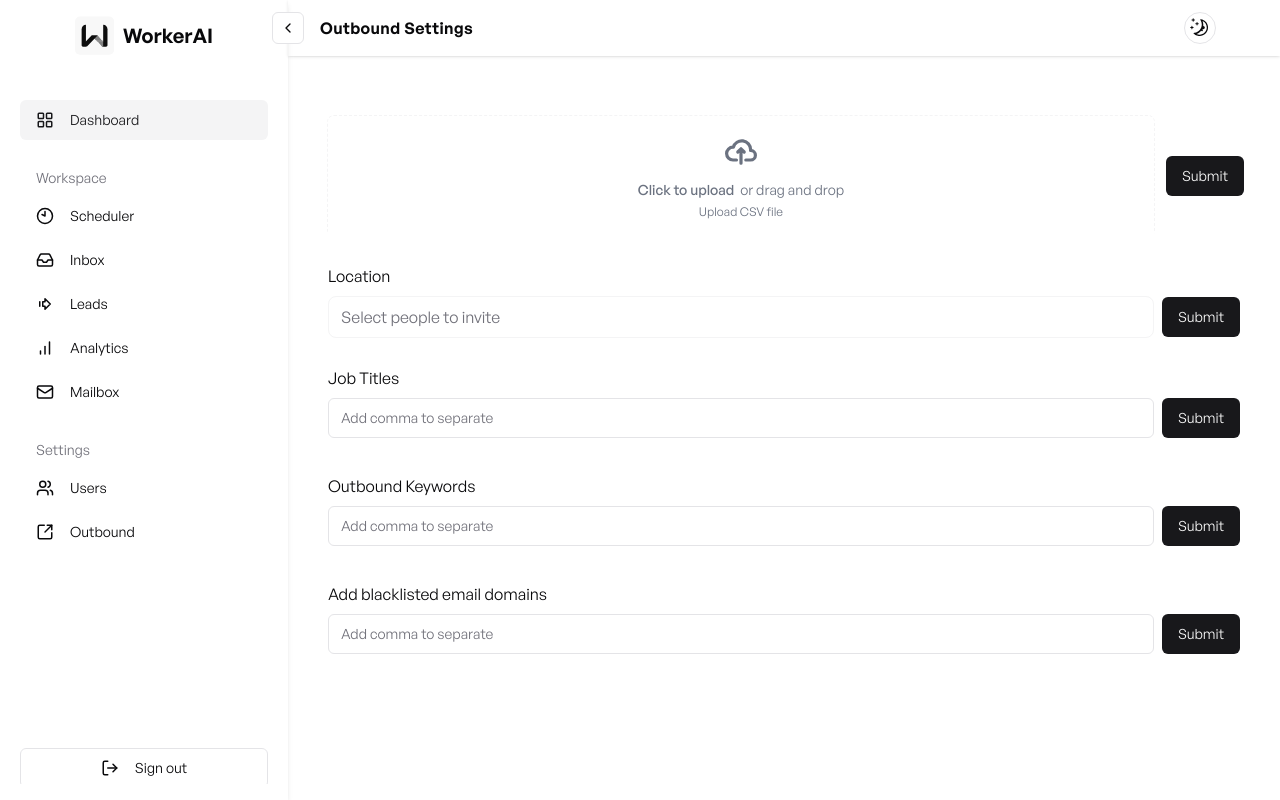
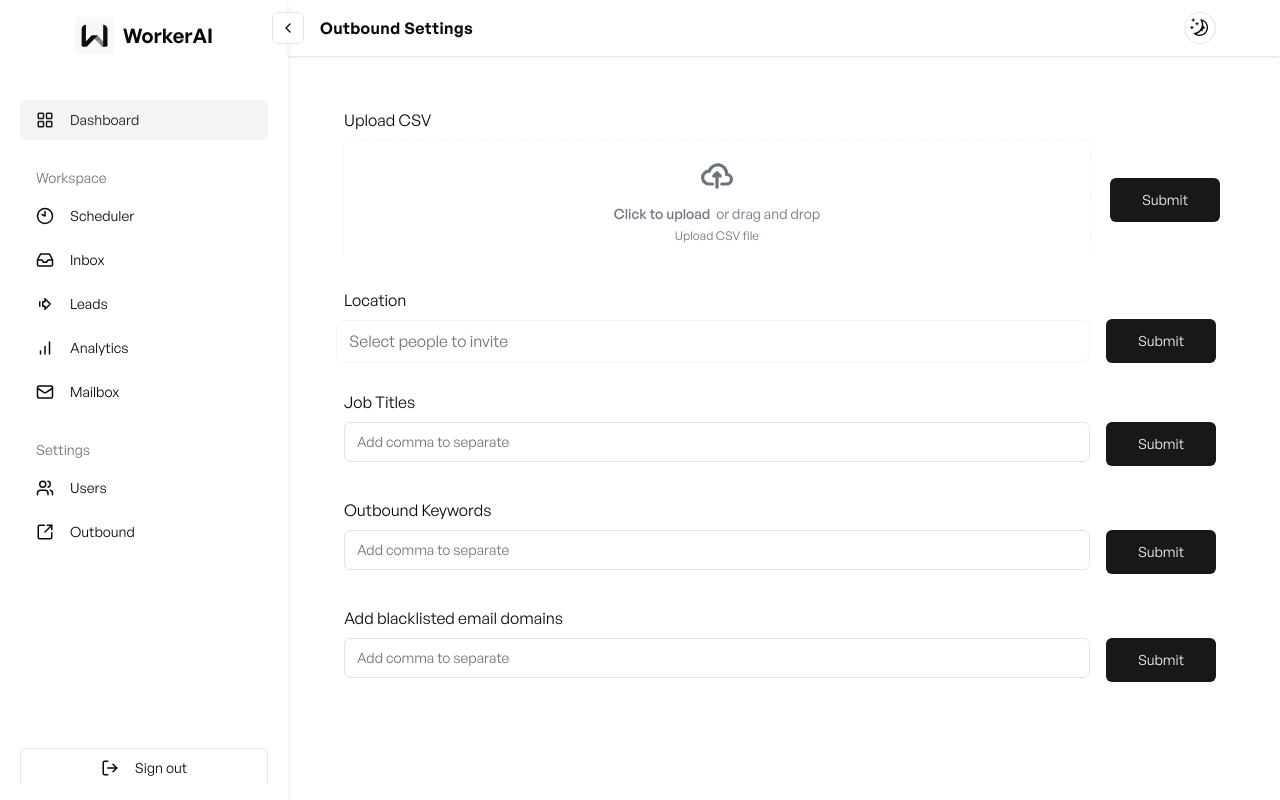
Before and after one commit to AbhirajSinha179/enterprise-workerai, a Next.js app: page /dashboard/outbound in a window 1280 px wide. Built offline with nearby package versions, Linux system fonts and the light colour scheme.

Commit message:
resolving pr comments draft 1

```diff
--- a/app/(main)/dashboard/outbound/page.tsx
+++ b/app/(main)/dashboard/outbound/page.tsx
@@ -5,6 +5,7 @@ import { useState } from "react";
 import { useForm } from "react-hook-form";
 import { toast } from "sonner";
 import z from "zod";
+import InputWithCommas from "@/components/custom-components/input-with-commas";
 import {
   MultiSelector,
   MultiSelectorContent,
@@ -28,7 +29,6 @@ import {
   FormItem,
   FormMessage,
 } from "@/components/ui/form";
-import InputWithCommas from "@/components/custom-components/input-with-commas";
 
 const formSchema = z.object({
   value: z.array(z.string()).nonempty("Please select at least one person"),
@@ -36,11 +36,7 @@ const formSchema = z.object({
 
 type FormSchema = z.infer<typeof formSchema>;
 
-const users = [
-  { name: "ThePrimeagen" },
-  { name: "Shadcn" },
-  { name: "Theo" },
-];
+
 const locations = [
   { name: "India" },
   { name: "USA" },
@@ -78,8 +74,11 @@ export default function OutboundSetting() {
 
   return (
     <ContentLayout title="Outbound Settings">
-      <div className="flex flex-col my-5 ">
+      <div className="flex flex-col my-5 mx-4 ">
+        <div>
+          <h1 className=" w-full px-2 " >Upload CSV </h1>
           <div className=" flex my-2 h-[120px]">
+
             <div className="outline-dashed outline-1 outline-muted rounded-md w-full mx-2">
               <FileUploader
                 value={files}
@@ -128,17 +127,20 @@ export default function OutboundSetting() {
               </FileUploader>
             </div>
 
-          <div className="flex flex-col justify-center mx-1">
-            <Button type="button" onClick={handleSubmitCSV}>Submit</Button>
+            <div className="flex flex-col justify-center mx-3">
+              <Button type="button" onClick={handleSubmitCSV} size={"lg"}>Submit</Button>
             </div>
           </div>
+        </div>
+
+
 
         <div className="w-full mt-5">
           <h1 className=" w-full px-2 " >Location</h1>
           <Form {...multiForm}>
             <form
               onSubmit={multiForm.handleSubmit(onSubmit)}
-              className="flex items-center space-x-2 w-full px-2"
+              className="flex items-center  w-full "
             >
               <FormField
                 control={multiForm.control}
@@ -168,9 +170,13 @@ export default function OutboundSetting() {
                   </FormItem>
                 )}
               />
-              <Button type="submit">
+              <div className="flex mx-4">
+                <Button type="submit" size={"lg"}>
                   Submit
                 </Button>
+
+              </div>
+
             </form>
           </Form>
         </div>
--- a/components/custom-components/input-with-commas.tsx
+++ b/components/custom-components/input-with-commas.tsx
@@ -64,8 +64,8 @@ export default function InputWithCommas() {
                     ))}
                 </div>
             </div>
-            <div className=" flex  mx-2  ">
-                <Button type="button" onClick={addOptionsFromInput} >Submit</Button>
+            <div className=" flex  mx-4  ">
+                <Button type="button" onClick={addOptionsFromInput} size={"lg"} >Submit</Button>
             </div>
         </div>
     )
```
Lines whose indentation alone changed are shown as unchanged.
